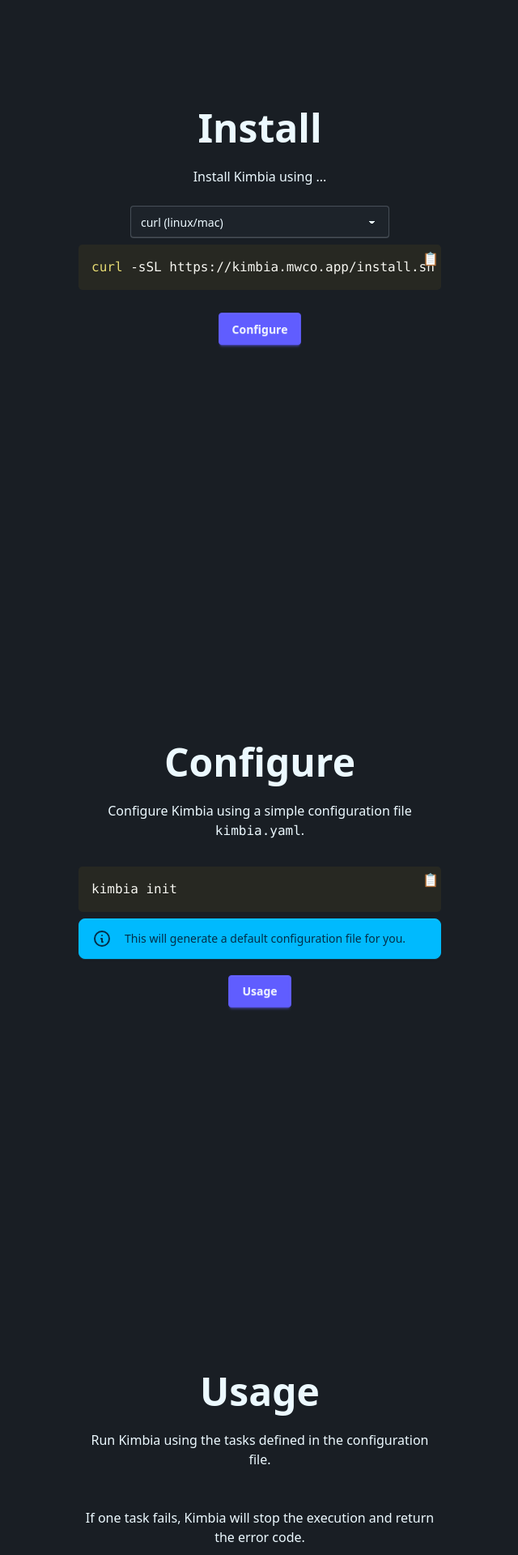
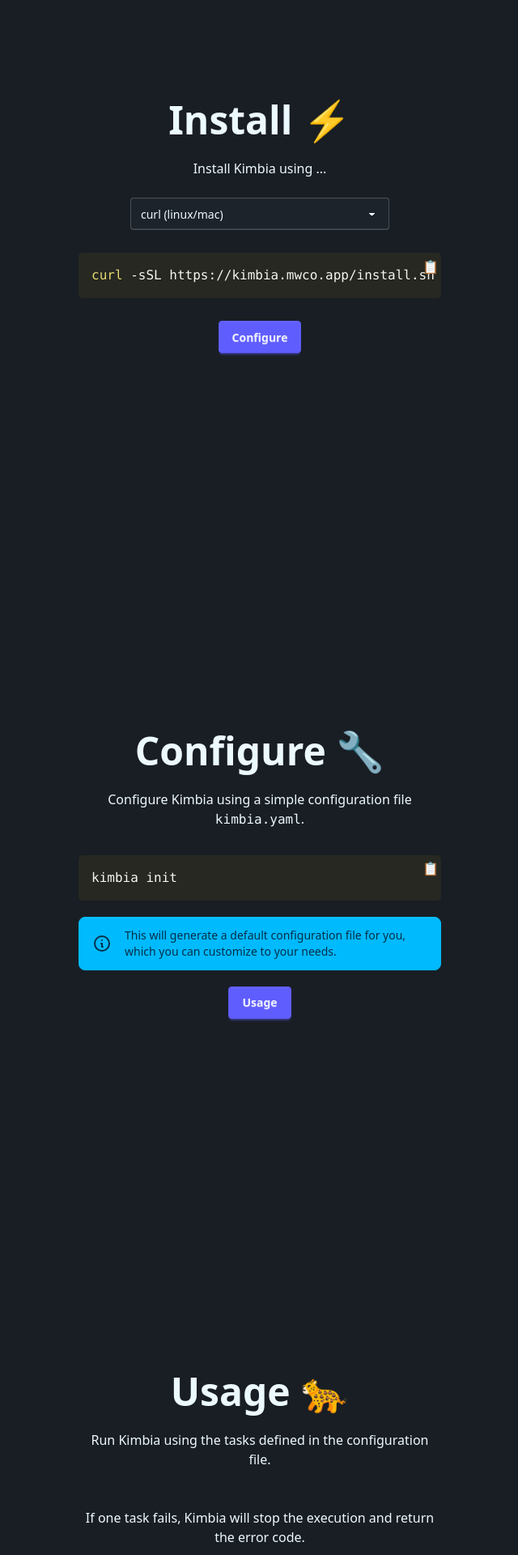
Before and after one commit to mistweaverco/kimbia, a SvelteKit app in the folder web/: page / in a window 1280 px wide. Shown: the part 920-2840 px from the top of the page at 81% size, without its empty margins (319-959 px from the left). Built offline with nearby package versions, Linux system fonts and the light colour scheme.

Commit message:
feat(docs): emoji-party

```diff
--- a/web/src/routes/+page.svelte
+++ b/web/src/routes/+page.svelte
@@ -48,9 +48,9 @@
 <div id="install" class="hero bg-base-200 min-h-screen">
 	<div class="hero-content text-center">
 		<div class="max-w-md">
-			<h1 class="text-5xl font-bold">Install</h1>
+			<h1 class="text-5xl font-bold">Install ⚡</h1>
 			<p class="py-6">Install Kimbia using ...</p>
-			<select on:input={onInstallUsingChange} class="select select-bordered">
+			<select on:input={onInstallUsingChange} class="select select-bordered mb-5">
 				<option value="curl" selected>curl (linux/mac)</option>
 				<option value="wget">wget (linux/mac)</option>
 				<option value="pwsh">pwsh (windows)</option>
@@ -105,11 +105,13 @@
 <div id="configure" class="hero bg-base-200 min-h-screen">
 	<div class="hero-content text-center">
 		<div class="max-w-md">
-			<h1 class="text-5xl font-bold">Configure</h1>
+			<h1 class="text-5xl font-bold">Configure 🔧</h1>
 			<p class="py-6">
 				Configure Kimbia using a simple configuration file <code>kimbia.yaml</code>.
 			</p>
-			<pre><code class="language-bash" data-prismjs-copy="📋">kimbia init</code></pre>
+			<div class="mb-5">
+				<pre><code class="language-bash" data-prismjs-copy="📋">kimbia init</code></pre>
+			</div>
 			<div role="alert" class="alert alert-info">
 				<svg
 					xmlns="http://www.w3.org/2000/svg"
@@ -124,7 +126,10 @@
 						d="M13 16h-1v-4h-1m1-4h.01M21 12a9 9 0 11-18 0 9 9 0 0118 0z"
 					></path>
 				</svg>
-				<span>This will generate a default configuration file for you.</span>
+				<span>
+					This will generate a default configuration file for you,
+					which you can customize to your needs.
+				</span>
 			</div>
 			<p>
 				<a href="#usage" on:click={handleAnchorClick}
@@ -137,7 +142,7 @@
 <div id="usage" class="hero bg-base-200 min-h-screen">
 	<div class="hero-content text-center">
 		<div class="max-w-md">
-			<h1 class="text-5xl font-bold">Usage</h1>
+			<h1 class="text-5xl font-bold">Usage 🐆</h1>
 			<p class="py-6">Run Kimbia using the tasks defined in the configuration file.</p>
 			<p class="py-6">
 				If one task fails, Kimbia will stop the execution and return the error code.
@@ -156,7 +161,7 @@
 <div id="why" class="hero bg-base-200 min-h-screen">
 	<div class="hero-content text-center">
 		<div class="max-w-md">
-			<h1 class="text-5xl font-bold">Why?</h1>
+			<h1 class="text-5xl font-bold">Why? 🤔</h1>
 			<p class="py-6">What are the benefits of using Kimbia?</p>
 			<p class="py-6">
 				You can use Kimbia to run a series of tasks like linting, testing, building, and deploying
@@ -176,7 +181,7 @@
 <div id="example" class="hero bg-base-200 min-h-screen">
 	<div class="hero-content text-center">
 		<div class="max-w-md">
-			<h1 class="text-5xl font-bold">Example</h1>
+			<h1 class="text-5xl font-bold">Example 🧐</h1>
 			<p class="py-6">See this npm script example:</p>
 			<pre><code class="language-json" data-prismjs-copy="📋"
 					>&lbrace;
@@ -233,7 +238,7 @@
 <div id="get-involved" class="hero bg-base-200 min-h-screen">
 	<div class="hero-content text-center">
 		<div class="max-w-md">
-			<h1 class="text-5xl font-bold">Get involved</h1>
+			<h1 class="text-5xl font-bold">Get involved 📦</h1>
 			<p class="py-6">Kimbia is open-source and we welcome contributions.</p>
 			<p>
 				<a class="text-secondary" href="https://github.com/mistweaverco/kimbia" target="_blank"
```
